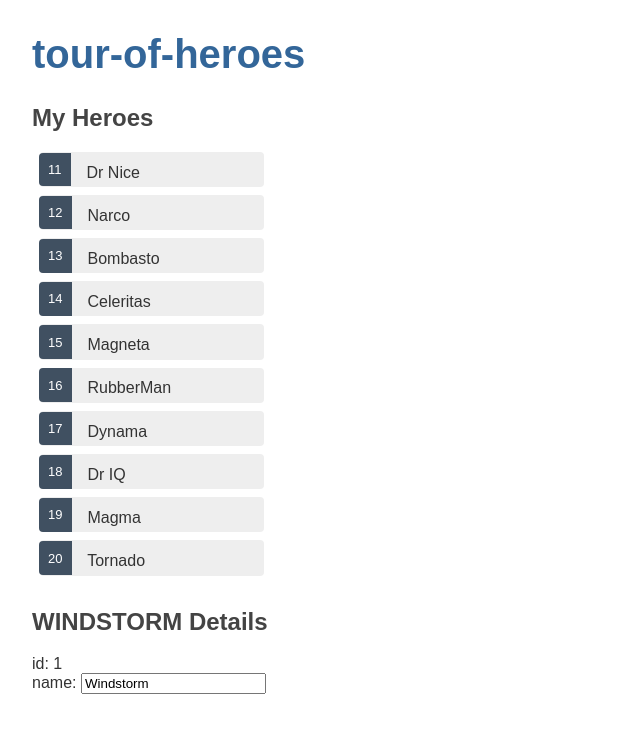
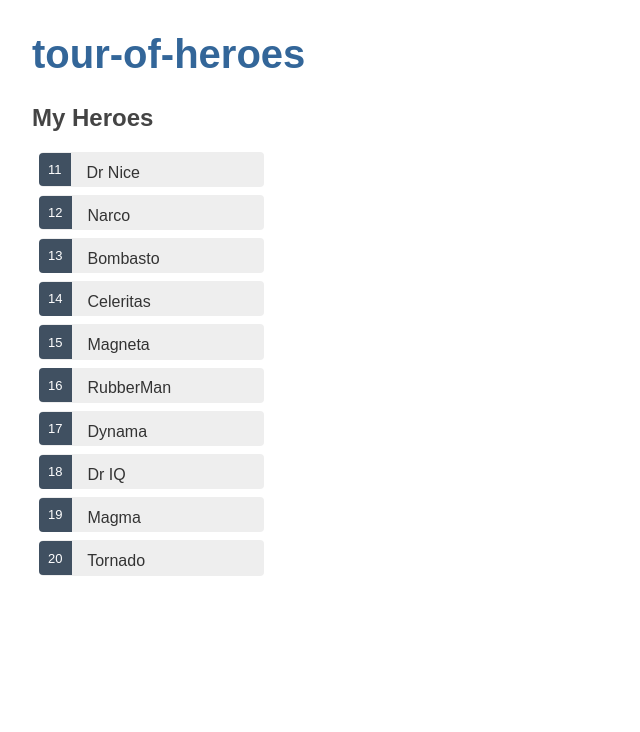
Before and after one commit to adiguno/angular_starter, an Angular app: page /heroes in a window 1280 px wide. Shown: the top 732 px of the page, without its empty margins (0-640 px from the left). Built offline with nearby package versions, Linux system fonts and the light colour scheme.

Commit message:
added selected hero details ts and css

```diff
--- a/src/app/heroes/heroes.component.html
+++ b/src/app/heroes/heroes.component.html
@@ -1,16 +1,22 @@
 <h2>My Heroes</h2>
+
+<!-- list of heroes -->
 <ul class="heroes">
-    <li *ngFor="let hero of heroes">
+    <li *ngFor="let hero of heroes" (click)="onSelect(hero)"
+        [class.selected]="hero == selectedHero">
         <span class="badge">{{hero.id}}</span> {{hero.name}}
     </li>
 </ul>
 
-<h2>{{hero.name | uppercase}} Details</h2>
-<div><span>id: </span>{{hero.id}}</div>
-<div>
-    <label>name:
-        <!-- binds the hero.name to the HTML textbox -->
-        <!-- data can now flow in both directions -->
-        <input [(ngModel)]="hero.name" placeholder="name"/>
-    </label>
+<!-- selected hero's details -->
+<div *ngIf="selectedHero">
+    <h2>{{selectedHero.name | uppercase}} Details</h2>
+    <div><span>id: </span>{{selectedHero.id}}</div>
+    <div>
+        <label>name:
+            <!-- binds the hero.name to the HTML textbox -->
+            <!-- data can now flow in both directions -->
+            <input [(ngModel)]="selectedHero.name" placeholder="name"/>
+        </label>
+    </div>
 </div>
--- a/src/app/heroes/heroes.component.ts
+++ b/src/app/heroes/heroes.component.ts
@@ -13,18 +13,25 @@
 export class HeroesComponent implements OnInit {
 
   // initialize the Hero object
-  hero: Hero = {
-    id: 1,
-    name: 'Windstorm'
-  };
+  // hero: Hero = {
+  //   id: 1,
+  //   name: 'Windstorm'
+  // };
 
   // get the heroes array
   heroes = HEROES;
 
+  selectedHero: Hero;
+
+
 
   constructor() { }
 
-  ngOnInit() {
+  ngOnInit() {}
+
+  // onSelect for the click event
+  onSelect(hero: Hero): void {
+    this.selectedHero = hero;
   }
 
 }
```
